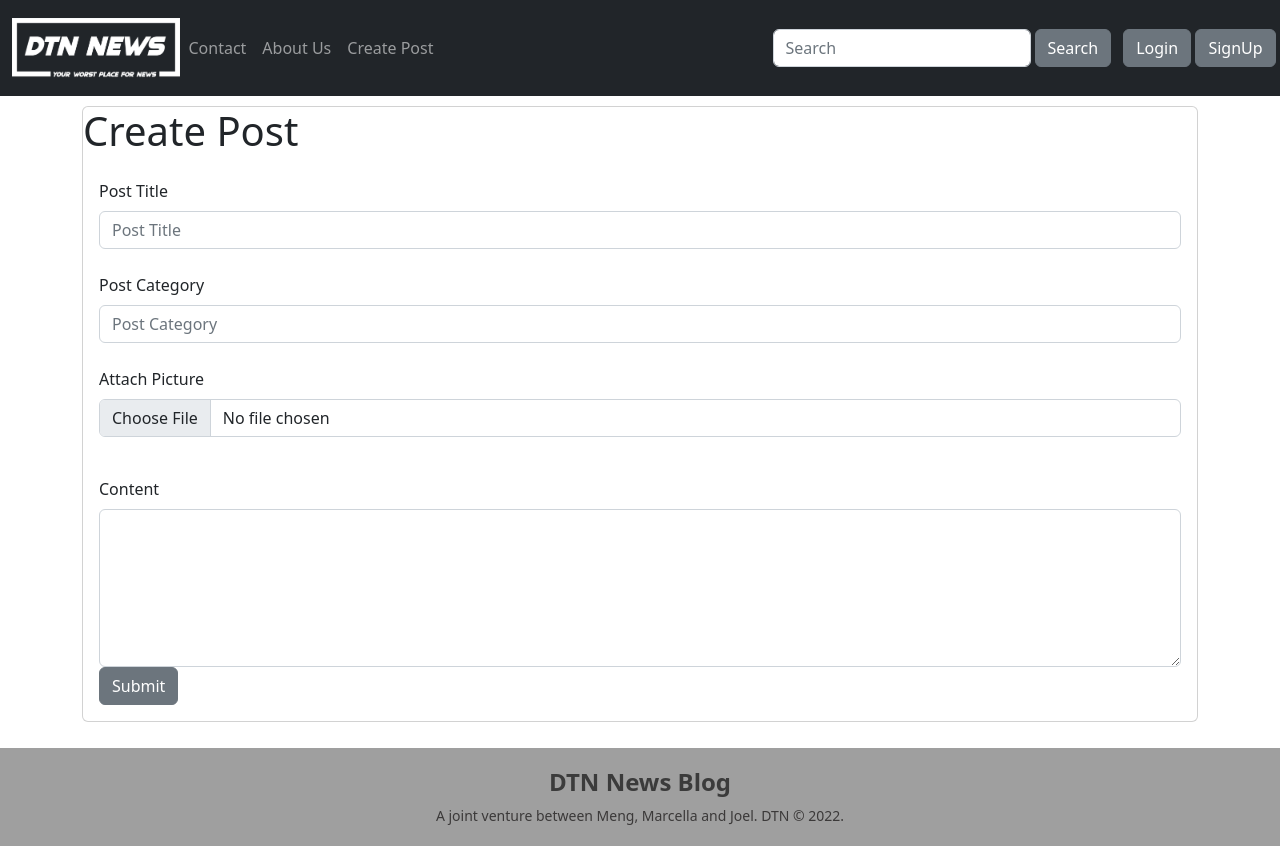
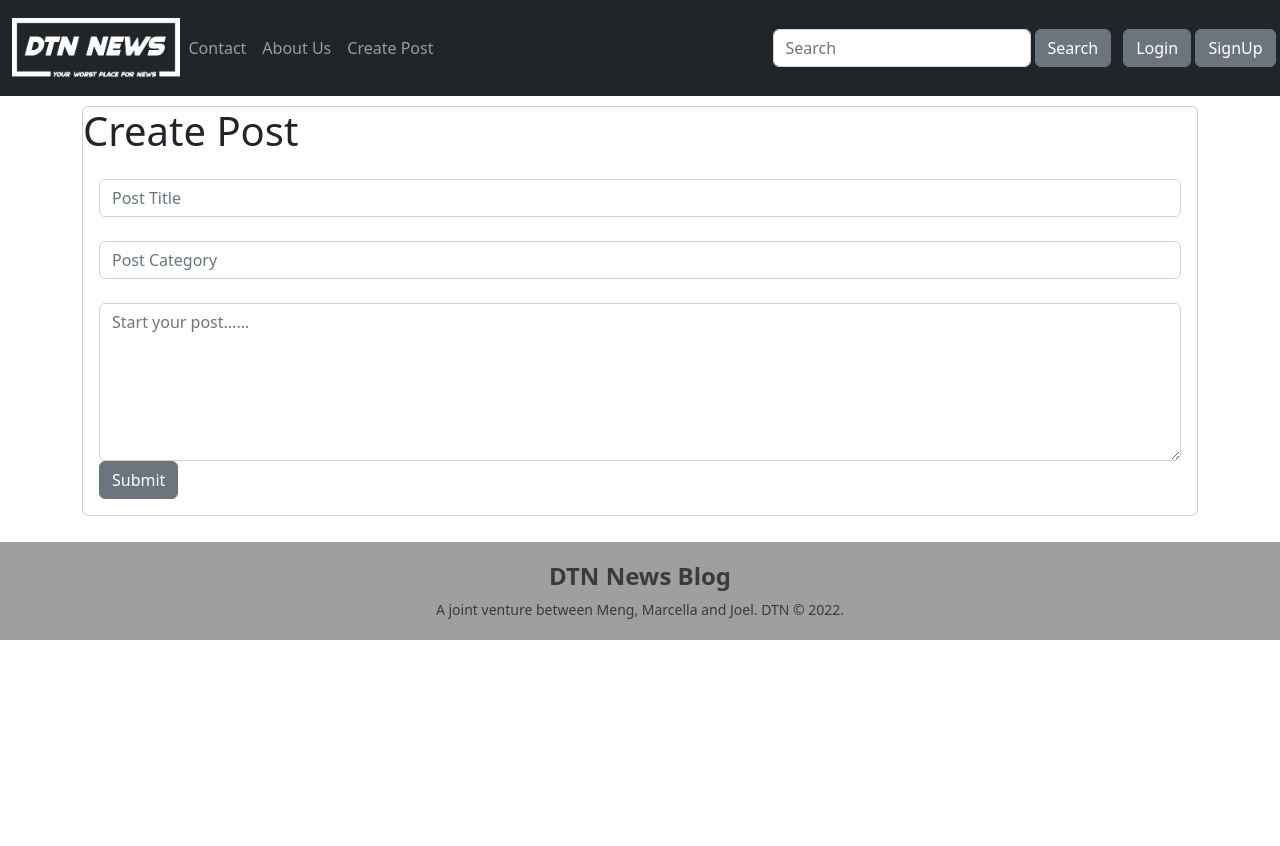
Before and after one commit to curlerhaus/DTNS_News_Blog, a React (Create React App) app in the folder client/: page /createpost in a window 1280 px wide. After the commit the page ends 800 px from the top, so only its background shows below. Built offline with nearby package versions, Linux system fonts and the light colour scheme.

Commit message:
createing blog post to mongo

```diff
--- a/client/src/components/createpost.js
+++ b/client/src/components/createpost.js
@@ -1,3 +1,5 @@
+import React, { useState } from "react";
+import { useNavigate } from "react-router-dom";
 import TopNavBar from "./topnavbar";
 import Container from "react-bootstrap/Container";
 import Card from "react-bootstrap/Card";
@@ -6,6 +8,41 @@ import Button from "react-bootstrap/Button";
 import Footer from "./footer";
 
 export default function CreatePost() {
+  const [title, setTitle] = useState("");
+  const [content, setContent] = useState("");
+  const [category, setCategory] = useState("");
+  const navigate = useNavigate();
+
+  const collectData = async () => {
+    console.log("here is collectData..", title, category, content);
+    let result = await fetch("http://localhost:5001/createpost", {
+      method: "post",
+      body: JSON.stringify({ title, content, category }),
+      headers: {
+        "Content-Type": "application/json",
+      },
+    });
+    result = await result.json();
+    console.log("Here is the result", result);
+    localStorage.setItem("posts", JSON.stringify(result));
+    navigate("/home");
+  };
+
+  // Handle Title
+  const handleTitle = (e) => {
+    setTitle(e.target.value);
+  };
+
+  // Handle Category
+  const handleCategory = (e) => {
+    setCategory(e.target.value);
+  };
+
+  // Handle Content
+  const handleContent = (e) => {
+    setContent(e.target.value);
+  };
+
   return (
     <>
       <TopNavBar />
@@ -14,20 +51,38 @@ export default function CreatePost() {
           <h1>Create Post</h1>
           <Card.Body>
             <Form>
-              <Form.Label>Post Title</Form.Label>
-              <Form.Control type="text" placeholder="Post Title" />
+              <Form.Control
+                type="text"
+                placeholder="Post Title"
+                id="title"
+                value={title}
+                onChange={handleTitle}
+              />
               <br />
-              <Form.Label>Post Category</Form.Label>
-              <Form.Control type="text" placeholder="Post Category" />
-              <br />
+              <Form.Control
+                type="text"
+                placeholder="Post Category"
+                id="category"
+                value={category}
+                onChange={handleCategory}
+              />
+              {/* <br />
               <Form.Group controlId="formFile" className="mb-3">
                 <Form.Label>Attach Picture</Form.Label>
                 <Form.Control type="file" />
-              </Form.Group>
+              </Form.Group> */}
               <br />
-              <Form.Label>Content</Form.Label>
-              <Form.Control as="textarea" rows={6} />
-              <Button variant="secondary">Submit</Button>
+              <Form.Control
+                as="textarea"
+                rows={6}
+                id="content"
+                placeholder="Start your post......"
+                value={content}
+                onChange={handleContent}
+              />
+              <Button variant="secondary" onClick={collectData}>
+                Submit
+              </Button>
             </Form>
           </Card.Body>
         </Card>
--- a/client/src/components/signUp.js
+++ b/client/src/components/signUp.js
@@ -29,7 +29,7 @@ export default function SignUp() {
       },
     });
     result = await result.json();
-    console.log(result);
+    console.log("Here is the result", result);
     localStorage.setItem("user", JSON.stringify(result));
     navigate("/login");
   };
```
Also changed, not shown: 2 other files (tests, documents, lock files or other folders).
